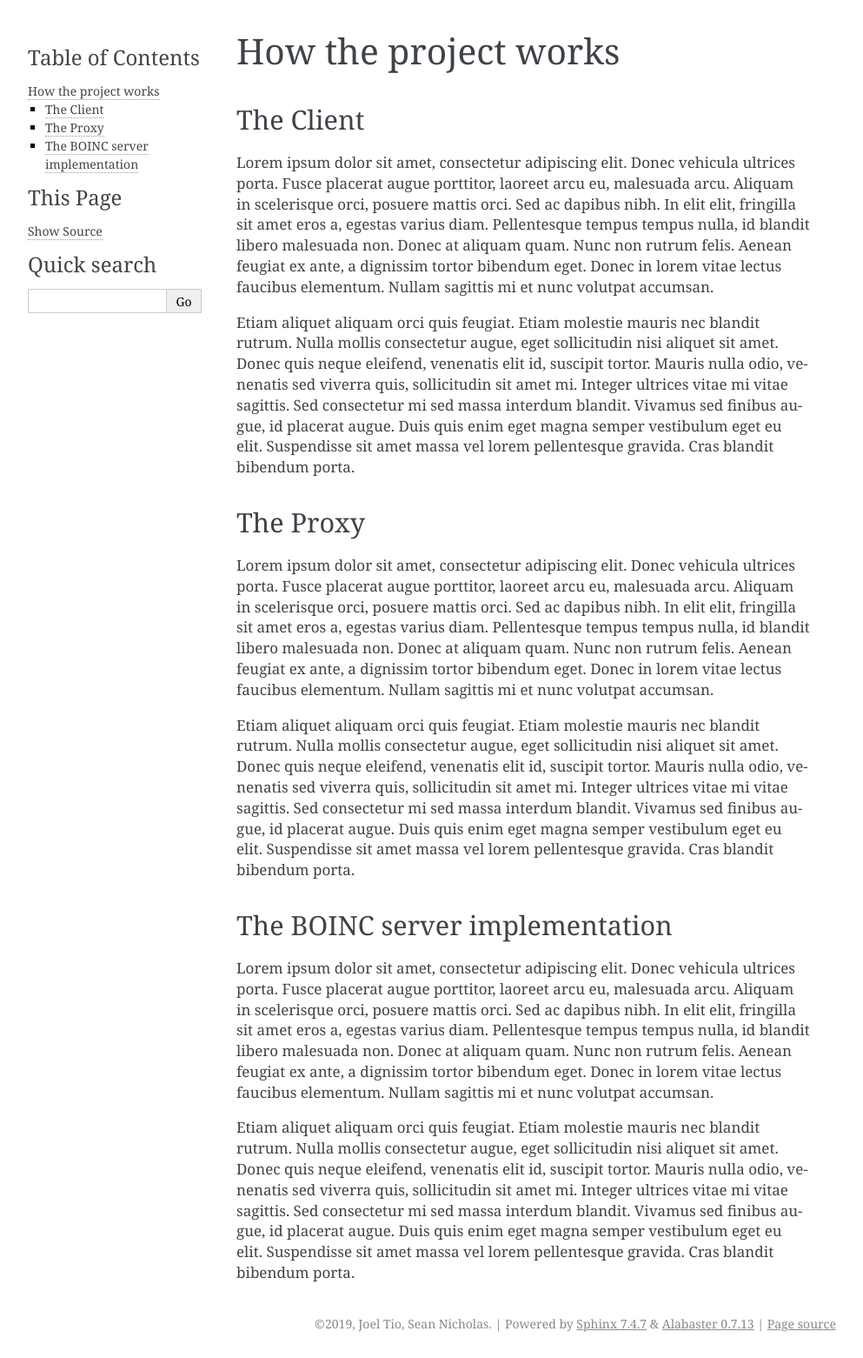
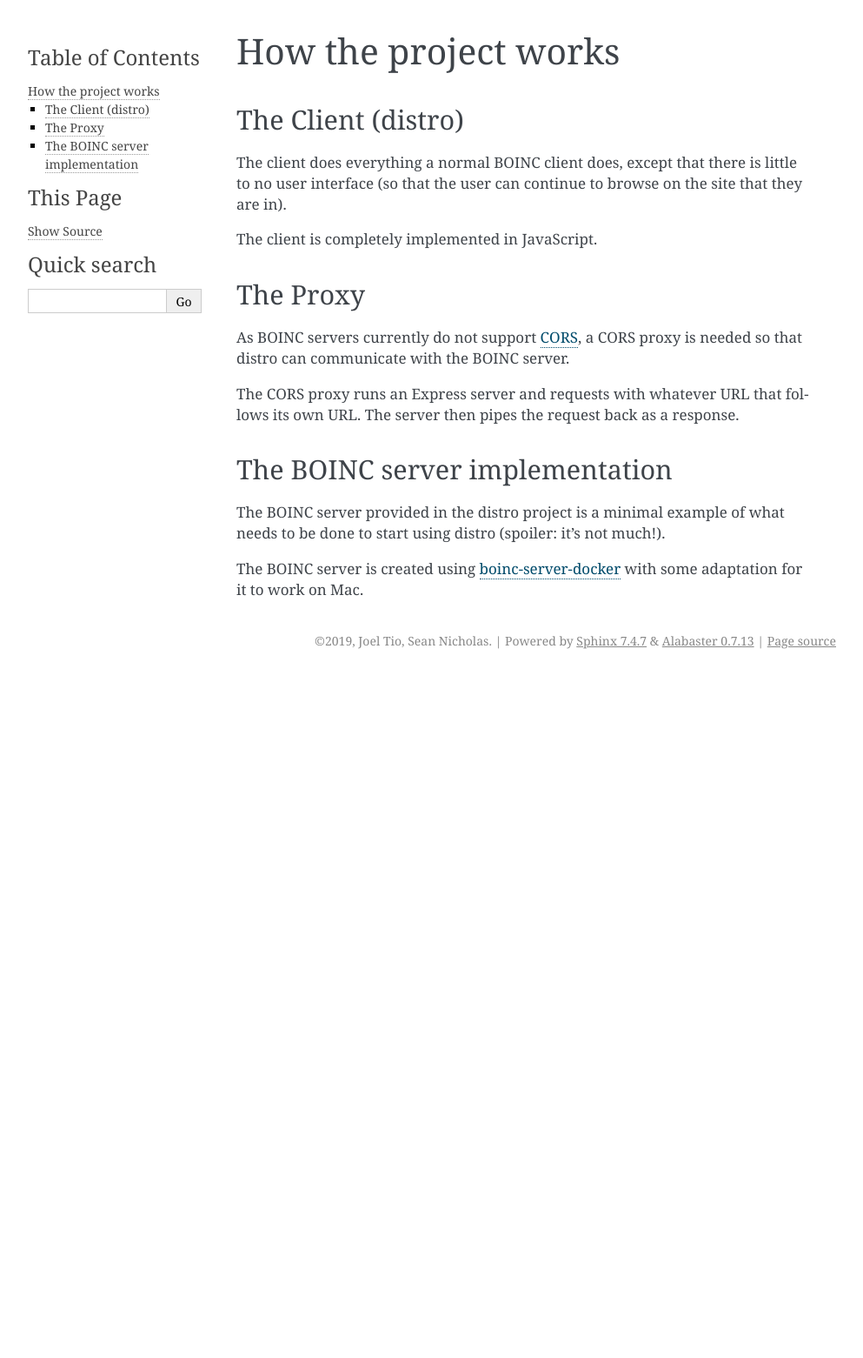
Before and after one commit to seannich/distro, a Sphinx documentation site: the page built from docs/source/projectworks.rst, in a window 1280 px wide. Shown: the whole page at 87% size, without its empty margins (148-1141 px from the left). Built offline with Sphinx 7.4.7, drawn with Linux system fonts in a browser that asks for light colours; after the commit the page ends 900 px from its top, so only the background shows below that.

Commit message:
Update how the project works page in docs

```diff
--- a/docs/source/projectworks.rst
+++ b/docs/source/projectworks.rst
@@ -1,22 +1,28 @@
 How the project works
 =====================
 
-The Client
-----------
-Lorem ipsum dolor sit amet, consectetur adipiscing elit. Donec vehicula ultrices porta. Fusce placerat augue porttitor, laoreet arcu eu, malesuada arcu. Aliquam in scelerisque orci, posuere mattis orci. Sed ac dapibus nibh. In elit elit, fringilla sit amet eros a, egestas varius diam. Pellentesque tempus tempus nulla, id blandit libero malesuada non. Donec at aliquam quam. Nunc non rutrum felis. Aenean feugiat ex ante, a dignissim tortor bibendum eget. Donec in lorem vitae lectus faucibus elementum. Nullam sagittis mi et nunc volutpat accumsan.
+The Client (distro)
+-------------------
+The client does everything a normal BOINC client does, except that there is
+little to no user interface (so that the user can continue to browse on the
+site that they are in).
 
-Etiam aliquet aliquam orci quis feugiat. Etiam molestie mauris nec blandit rutrum. Nulla mollis consectetur augue, eget sollicitudin nisi aliquet sit amet. Donec quis neque eleifend, venenatis elit id, suscipit tortor. Mauris nulla odio, venenatis sed viverra quis, sollicitudin sit amet mi. Integer ultrices vitae mi vitae sagittis. Sed consectetur mi sed massa interdum blandit. Vivamus sed finibus augue, id placerat augue. Duis quis enim eget magna semper vestibulum eget eu elit. Suspendisse sit amet massa vel lorem pellentesque gravida. Cras blandit bibendum porta.
+The client is completely implemented in JavaScript.
 
 The Proxy
 ---------
-Lorem ipsum dolor sit amet, consectetur adipiscing elit. Donec vehicula ultrices porta. Fusce placerat augue porttitor, laoreet arcu eu, malesuada arcu. Aliquam in scelerisque orci, posuere mattis orci. Sed ac dapibus nibh. In elit elit, fringilla sit amet eros a, egestas varius diam. Pellentesque tempus tempus nulla, id blandit libero malesuada non. Donec at aliquam quam. Nunc non rutrum felis. Aenean feugiat ex ante, a dignissim tortor bibendum eget. Donec in lorem vitae lectus faucibus elementum. Nullam sagittis mi et nunc volutpat accumsan.
+As BOINC servers currently do not support `CORS <https://developer.mozilla.org/en-US/docs/Web/HTTP/CORS>`_,
+a CORS proxy is needed so that distro can communicate with the BOINC server.
 
-Etiam aliquet aliquam orci quis feugiat. Etiam molestie mauris nec blandit rutrum. Nulla mollis consectetur augue, eget sollicitudin nisi aliquet sit amet. Donec quis neque eleifend, venenatis elit id, suscipit tortor. Mauris nulla odio, venenatis sed viverra quis, sollicitudin sit amet mi. Integer ultrices vitae mi vitae sagittis. Sed consectetur mi sed massa interdum blandit. Vivamus sed finibus augue, id placerat augue. Duis quis enim eget magna semper vestibulum eget eu elit. Suspendisse sit amet massa vel lorem pellentesque gravida. Cras blandit bibendum porta.
+The CORS proxy runs an Express server and requests with whatever URL that
+follows its own URL. The server then pipes the request back as a response.
 
 The BOINC server implementation
 -------------------------------
-Lorem ipsum dolor sit amet, consectetur adipiscing elit. Donec vehicula ultrices porta. Fusce placerat augue porttitor, laoreet arcu eu, malesuada arcu. Aliquam in scelerisque orci, posuere mattis orci. Sed ac dapibus nibh. In elit elit, fringilla sit amet eros a, egestas varius diam. Pellentesque tempus tempus nulla, id blandit libero malesuada non. Donec at aliquam quam. Nunc non rutrum felis. Aenean feugiat ex ante, a dignissim tortor bibendum eget. Donec in lorem vitae lectus faucibus elementum. Nullam sagittis mi et nunc volutpat accumsan.
+The BOINC server provided in the distro project is a minimal example of what
+needs to be done to start using distro (spoiler: it's not much!).
 
-Etiam aliquet aliquam orci quis feugiat. Etiam molestie mauris nec blandit rutrum. Nulla mollis consectetur augue, eget sollicitudin nisi aliquet sit amet. Donec quis neque eleifend, venenatis elit id, suscipit tortor. Mauris nulla odio, venenatis sed viverra quis, sollicitudin sit amet mi. Integer ultrices vitae mi vitae sagittis. Sed consectetur mi sed massa interdum blandit. Vivamus sed finibus augue, id placerat augue. Duis quis enim eget magna semper vestibulum eget eu elit. Suspendisse sit amet massa vel lorem pellentesque gravida. Cras blandit bibendum porta.
+The BOINC server is created using `boinc-server-docker <https://github.com/marius311/boinc-server-docker>`_
+with some adaptation for it to work on Mac.
 
 .. toctree::
```
